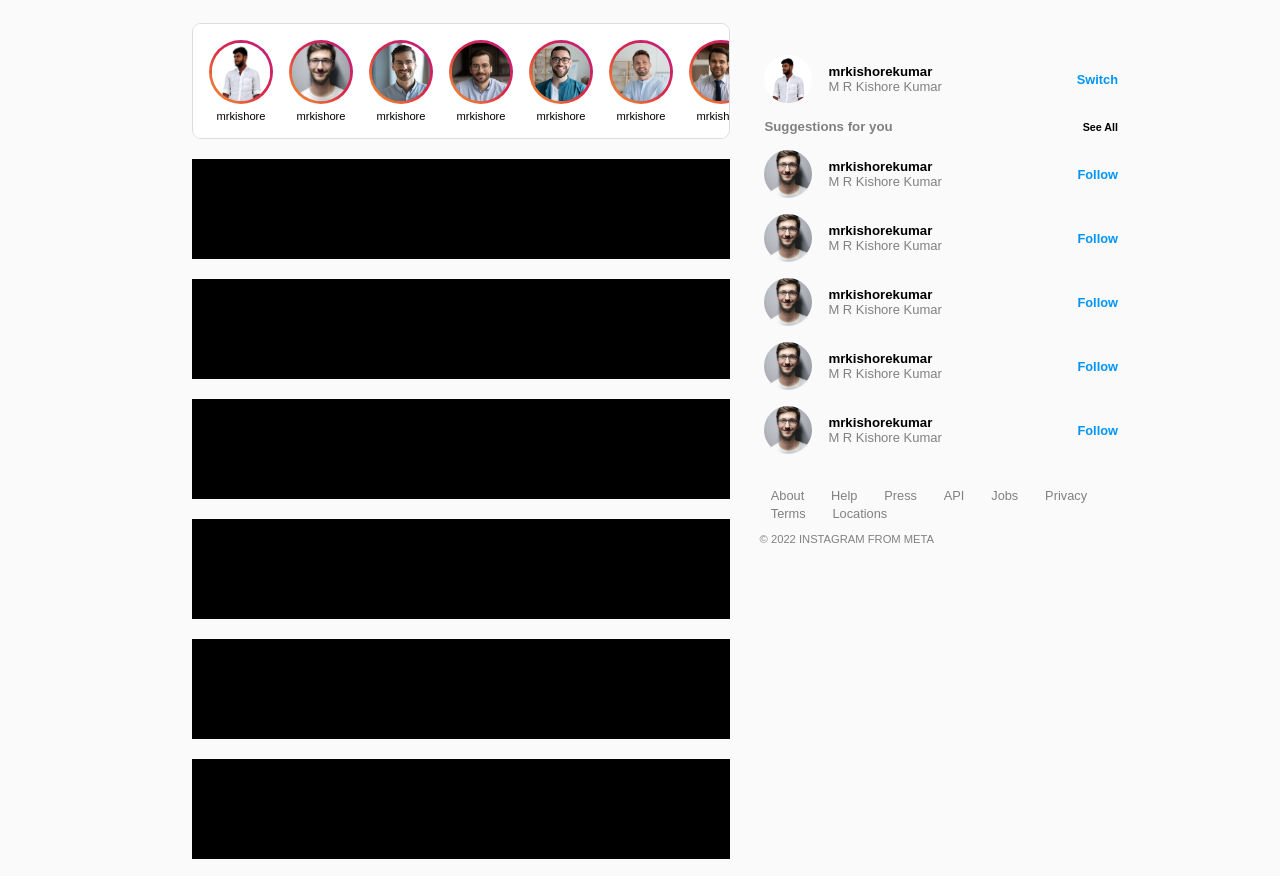
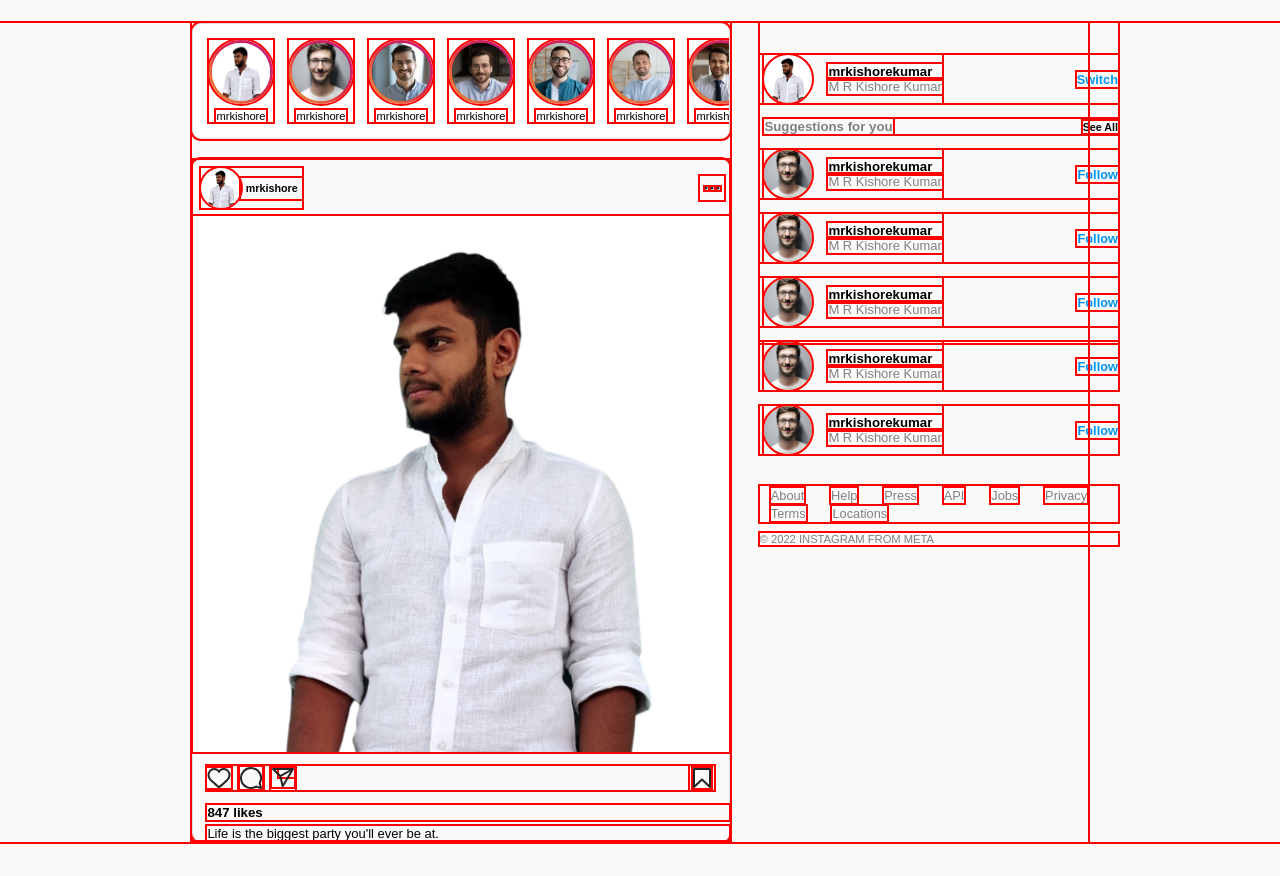
Before and after one commit to kishorekumarcodingmart/Instagram-Clone-html-css-js, a plain HTML site: page index.html in a window 1280 px wide. Shown: the part 73-949 px from the top of the page. Drawn offline with Linux system fonts and the light colour scheme; files whose address does not match are found by name.

Commit message:
Post Section 1

```diff
--- a/index.html
+++ b/index.html
@@ -108,7 +108,38 @@
                         <p>mrkishore</p>
                     </div>
                 </div>
-                <div class="post"></div>
+                <div class="postWrapper">
+                    <div class="post">
+                        <div class="postHeader">
+                            <img src="asset/image/Profile Photo.png" />
+                            <div>
+                                <h6>mrkishore</h6>
+                            </div>
+                        </div>
+                        <div class="moreOption">
+                            <svg aria-label="More Options" class="_ab6-" color="#262626" fill="#262626" height="24" role="img" viewBox="0 0 24 24" width="24"><circle cx="12" cy="12" r="1.5"></circle><circle cx="6" cy="12" r="1.5"></circle><circle cx="18" cy="12" r="1.5"></circle></svg>
+                        </div>
+                    </div>
+                    <div class="imgPost">
+                        <img src="asset/image/Profile Photo.png" />
+                    </div>
+                    <div class="moreSettingWrapper">
+                        <div class="likeCommmetShare">
+                            <svg aria-label="Like" class="_ab6-" color="#262626" fill="#262626" height="24" role="img" viewBox="0 0 24 24" width="24"><path d="M16.792 3.904A4.989 4.989 0 0121.5 9.122c0 3.072-2.652 4.959-5.197 7.222-2.512 2.243-3.865 3.469-4.303 3.752-.477-.309-2.143-1.823-4.303-3.752C5.141 14.072 2.5 12.167 2.5 9.122a4.989 4.989 0 014.708-5.218 4.21 4.21 0 013.675 1.941c.84 1.175.98 1.763 1.12 1.763s.278-.588 1.11-1.766a4.17 4.17 0 013.679-1.938m0-2a6.04 6.04 0 00-4.797 2.127 6.052 6.052 0 00-4.787-2.127A6.985 6.985 0 00.5 9.122c0 3.61 2.55 5.827 5.015 7.97.283.246.569.494.853.747l1.027.918a44.998 44.998 0 003.518 3.018 2 2 0 002.174 0 45.263 45.263 0 003.626-3.115l.922-.824c.293-.26.59-.519.885-.774 2.334-2.025 4.98-4.32 4.98-7.94a6.985 6.985 0 00-6.708-7.218z"></path></svg>
+                            <svg aria-label="Comment" class="_ab6-" color="#262626" fill="#262626" height="24" role="img" viewBox="0 0 24 24" width="24"><path d="M20.656 17.008a9.993 9.993 0 10-3.59 3.615L22 22z" fill="none" stroke="currentColor" stroke-linejoin="round" stroke-width="2"></path></svg>
+                            <svg aria-label="Share Post" class="_ab6-" color="#262626" fill="#262626" height="24" role="img" viewBox="0 0 24 24" width="24"><line fill="none" stroke="currentColor" stroke-linejoin="round" stroke-width="2" x1="22" x2="9.218" y1="3" y2="10.083"></line><polygon fill="none" points="11.698 20.334 22 3.001 2 3.001 9.218 10.084 11.698 20.334" stroke="currentColor" stroke-linejoin="round" stroke-width="2"></polygon></svg>
+                        </div>
+                        <div class="save">
+                            <svg aria-label="Save" class="_ab6-" color="#262626" fill="#262626" height="24" role="img" viewBox="0 0 24 24" width="24"><polygon fill="none" points="20 21 12 13.44 4 21 4 3 20 3 20 21" stroke="currentColor" stroke-linecap="round" stroke-linejoin="round" stroke-width="2"></polygon></svg>
+                        </div>
+                    </div>
+                    <div class="likes">
+                        <h5>847 likes</h5>
+                    </div>
+                    <div class="desciption">
+                        <p>Life is the biggest party you'll ever be at.</p>
+                    </div>
+                </div>
                 <div class="post"></div>
                 <div class="post"></div>
                 <div class="post"></div>
--- a/style/main-content.css
+++ b/style/main-content.css
@@ -60,11 +60,79 @@
 
 }
 
+.postWrapper{
+    margin-top: 1.25rem;
+    display: flex;
+    flex-direction: column;
+    height: fit-content;
+    border: 1px solid rgb(220,220,220);
+    border-radius: 9px;
+    width: 100%;
+
+}
+
 .post{
-    margin-top: 20px;
+    display: flex;
+    flex-direction: row;
+    justify-content: space-between;
+    align-items: center;
+}
+
+.imgPost > img{
     width: 100%;
-    height: 100px;
-    background-color: black;
+    object-fit: cover;
+}
+
+.moreSettingWrapper{
+    margin: 0.9rem;
+    display: flex;
+    flex-direction: row;
+    align-items: center;
+    justify-content: space-between;
+}
+
+.likeCommmetShare {
+    display: flex;
+    flex-direction: row;
+    gap: 0.5rem;
+}
+
+.likes{
+    margin-left: 0.9rem;
+}
+
+.desciption {
+    margin-left: 0.9rem;
+    margin-top: 0.4rem;
+    font-size: small;
+}
+
+
+.postHeader{
+    display: flex;
+    flex-direction: row;
+    align-items: center;
+    margin: 0.5rem;
+}
+
+.postHeader > img {
+    display: block;
+    width: 2.5rem;
+    height: 2.5rem;
+    object-fit: cover;
+    border-radius: 50%;
+}
+
+.postHeader > div > h6 {
+    padding: 0.3rem;
+}
+
+.moreOption {
+    margin-right: 0.3rem;
+}
+
+.moreOption:hover {
+    cursor: pointer;
 }
 
 
@@ -73,7 +141,6 @@
     flex-direction: column;
     width: 100%;
     height: 20rem;
-    /* border: 1px solid black; */
     padding-top: 1rem;
 }
 
--- a/style/style.css
+++ b/style/style.css
@@ -2,7 +2,7 @@
     margin: 0;
     padding: 0;
     box-sizing: border-box;
-    /* outline: 2px solid red !important; */
+    outline: 2px solid red !important;
 }
 
 body {
```
